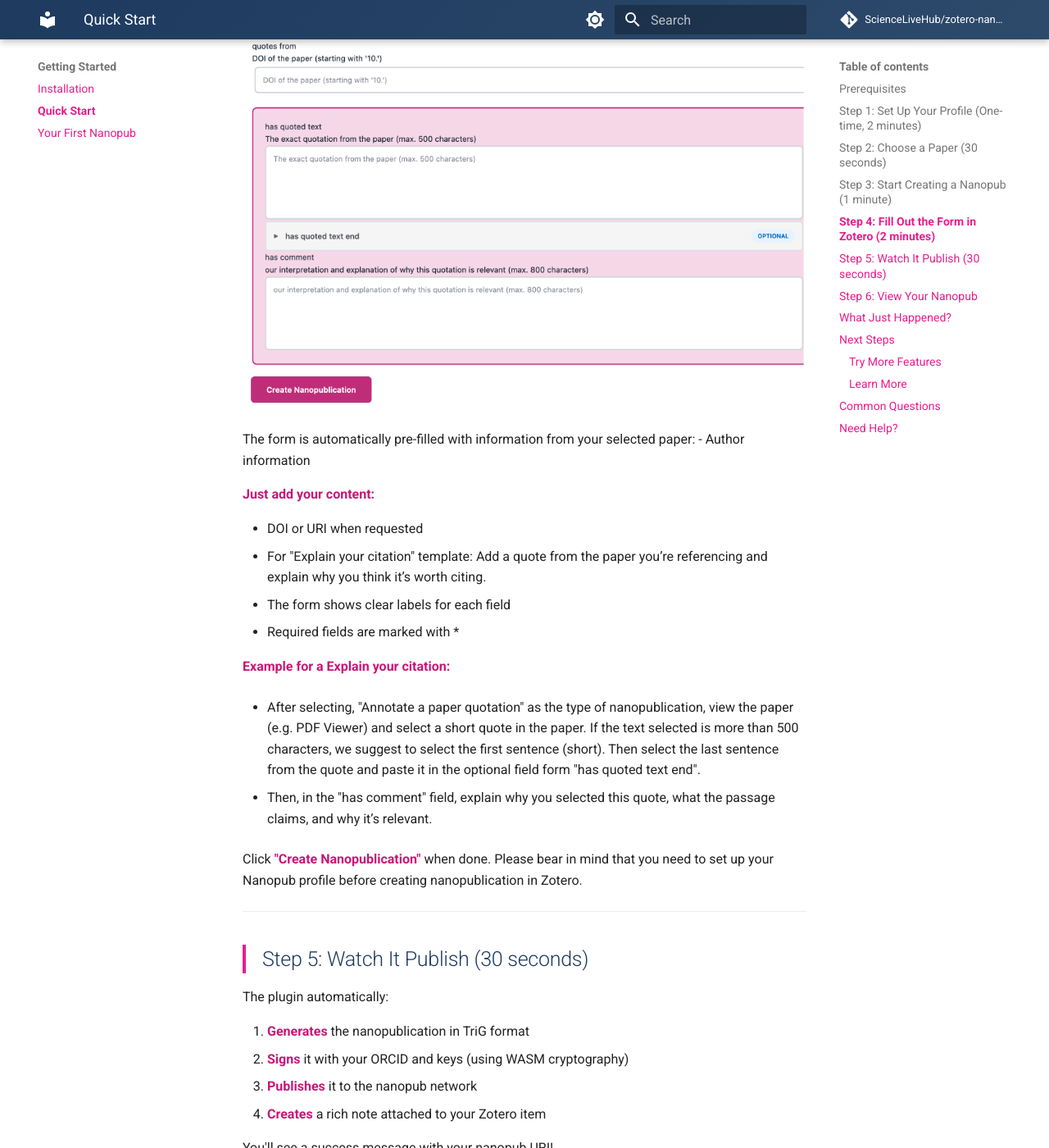
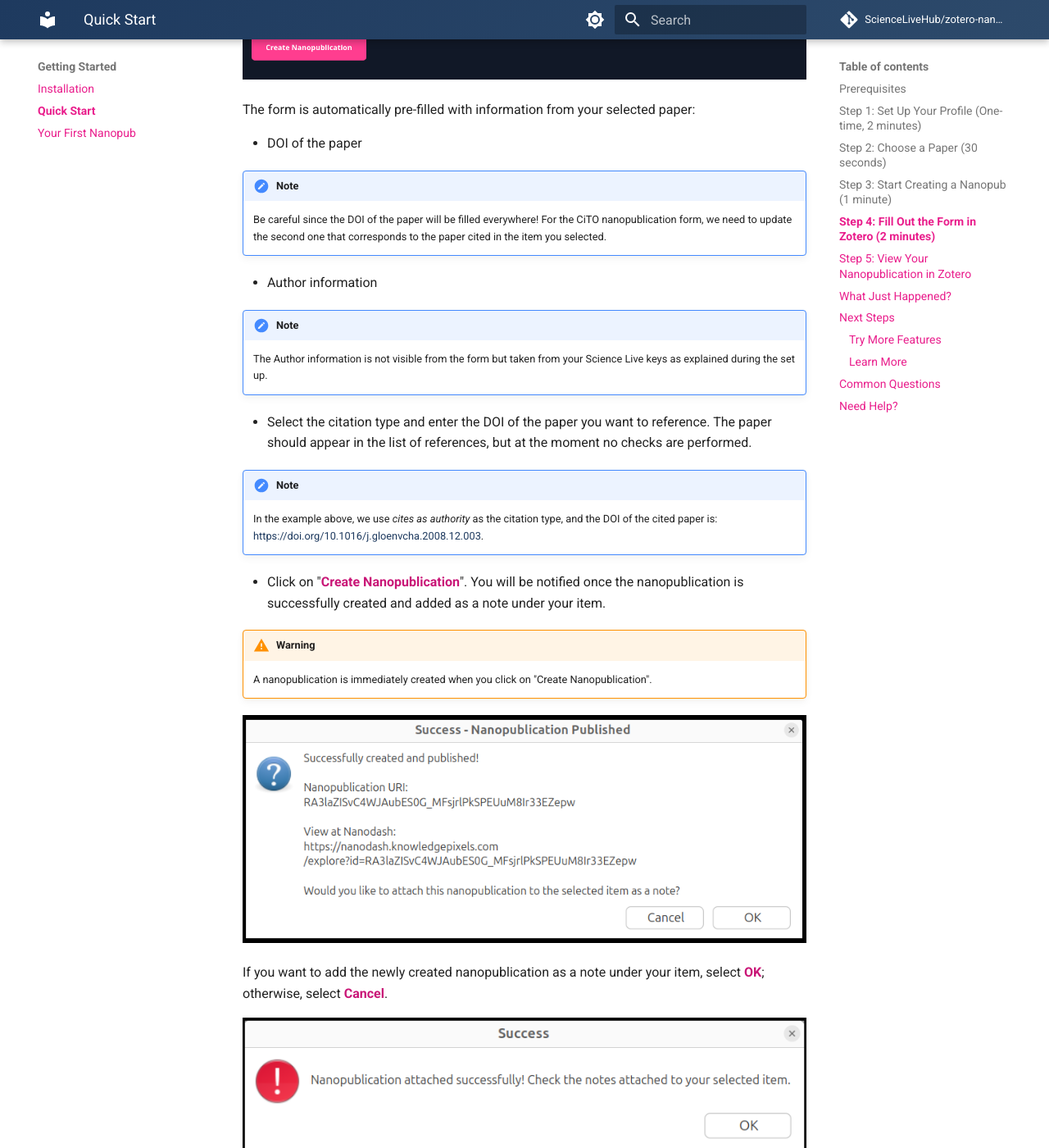
Before and after one commit to ScienceLiveHub/zotero-nanopub-plugin, an MkDocs documentation site: the page built from docs/getting-started/quick-start.md, in a window 1280 px wide and 1400 px high, scrolled down 2506 px. Shown: the whole window at 82% size. Built offline with MkDocs 1.6.1 and Material for MkDocs 9.7.7, drawn with Linux system fonts in a browser that asks for light colours; comment, search, counter and statistics services are not loaded; some of the changed text lies outside the part shown.

```diff
--- a/docs/getting-started/quick-start.md
+++ b/docs/getting-started/quick-start.md
@@ -15,14 +15,13 @@ Create your first nanopublication in 5 minutes - **entirely within Zotero!**
 
 Your nanopubs are signed with your ORCID for proper attribution.
 
-1. In Zotero, go to **Zotero → Settings** or **File → Preferences**.
+1. In Zotero, go to **Zotero → Settings** or if Zotero menu does not exist, go to **Edit → Settings**.
 2. Select the **Science Live** Panel
 2. Enter your full name (e.g., "Jane Smith")
 3. Enter your ORCID (e.g., `0000-0002-1234-5678` or `https://orcid.org/0000-0002-1234-5678`)
-![Screenshot: Profile setup orcid dialog](../assets/images/setup-profile-orcid.png)
-4. Click **OK**
+4. Click **Save Profile**
 ![Screenshot: Profile setup name dialog](../assets/images/setup-profile-name.png)
-5. To check your profile, go to  **File → Show  Nanopub Profile**
+5. To check your profile, click on **View Profile** on the same setup panel.
 
 The plugin generates cryptographic keys and stores them securely in Zotero.
 
@@ -46,14 +45,14 @@ Pick any paper from your Zotero library that you want to annotate.
 ## Step 3: Start Creating a Nanopub (1 minute)
 
 **Option A: Right-click menu** (recommended)
+
 1. **Right-click** the paper
 2. Hover over **"Create Nanopublication"**
-3. Choose a template from the submenu:
+3. Choose the CiTO template from the submenu:
    - **📚 Citation**: Describe paper relationships.  *Good for first-time users*
-   - **📝 Explain your citation**: Select the text you’re citing and explain why you reference it.  *Good for explaining exactly which part you cite and why.*
-   - **🌍 Geographical Coverage**: Identify the geographical area discussed in the paper and support it with a quote. *Good for documenting which geographical area is discussed in the paper.*
 
 **Option B: File menu**
+
 1. Go to **File → Create Nanopublication**
 2. Choose a template from the submenu
 
@@ -65,52 +64,48 @@ We’re adding new templates as we develop the Nanopublication Zotero plugin —
 
 A new tab opens in Zotero with an interactive form:
 
-![Screenshot: Zotero tab with nanopub creation form](../assets/images/annotating-paper-form.png)
+![Screenshot: Zotero tab with nanopub creation form](../assets/images/cito-form.png)
 
 The form is automatically pre-filled with information from your selected paper:
+
+- DOI of the paper
+
+!!! note
+    Be careful since the DOI of the paper will be filled everywhere! For the CiTO nanopublication form, we need to update the second one that corresponds to the paper cited in the item you selected.
+
 - Author information
 
-**Just add your content:**
 
-- DOI or URI when requested
-- For "Explain your citation" template: Add a quote from the paper you’re referencing and explain why you think it’s worth citing.
-- The form shows clear labels for each field
-- Required fields are marked with *
+!!! note
+    The Author information is not visible from the form but taken from your Science Live keys as explained during the set up.
 
-**Example for a Explain your citation:**
+- Select the citation type and enter the DOI of the paper you want to reference. The paper should appear in the list of references, but at the moment no checks are performed.
 
-- After selecting, "Annotate a paper quotation" as the type of nanopublication, view the paper (e.g. PDF Viewer) and select a short quote in the paper. If the text selected is more than 500 characters, we suggest to select the first sentence (short). Then select the last sentence from the quote and paste it in the optional field form "has quoted text end".
+!!! note
+    In the example above, we use *cites as authority* as the citation type, and the DOI of the cited paper is: [https://doi.org/10.1016/j.gloenvcha.2008.12.003](https://doi.org/10.1016/j.gloenvcha.2008.12.003).
 
-- Then, in the "has comment" field, explain why you selected this quote, what the passage claims, and why it’s relevant.
+- Click on "**Create Nanopublication**". You will be notified once the nanopublication is successfully created and added as a note under your item.
 
-Click **"Create Nanopublication"** when done. Please bear in mind that you need to set up your Nanopub profile before creating nanopublication in Zotero.
+
+!!! warning
+    A nanopublication is immediately created when you click on "Create Nanopublication".
+
+![Screenshot: Success - Nanopublication created](../assets/images/success-published-nanopub.png)
+
+If you want to add the newly created nanopublication as a note under your item, select **OK**; otherwise, select **Cancel**.
+
+![Screenshot: Success - Nanopublication created](../assets/images/note-added.png)
 
 ---
 
-## Step 5: Watch It Publish (30 seconds)
+## Step 5: View Your Nanopublication in Zotero
 
-The plugin automatically:
+Once the nanopublication is added as a note to your selected item, you can check and display its content by clicking on it.
 
-1. **Generates** the nanopublication in TriG format
-2. **Signs** it with your ORCID and keys (using WASM cryptography)
-3. **Publishes** it to the nanopub network
-4. **Creates** a rich note attached to your Zotero item
-
-You'll see a success message with your nanopub URI!
-
----
-
-## Step 6: View Your Nanopub
-
-You can add your newly published nanopublication as a note to the paper you selected to generate it from.
-
-Once added a new window pops up: *Success: Nanopublication attached successfully! Check the notes attached to your selected item.*
-
-You can check and display the content of the note by clicking on it.
-
-![Screenshot: Rich note in Zotero showing the nanopub](../assets/images/nanopub-view.png)
+![Screenshot: Rich note in Zotero showing the nanopub](../assets/images/cito-view-from-zotero.png)
 
 The rich note includes:
+
 - Formatted display
 - Your name and ORCID
 - Publication date
@@ -119,8 +114,6 @@ The rich note includes:
 - Share/cite nanopublication
 
 **View online:** Click the URI link to see your nanopub on the nanopub network.
-
-**Search for your work:** Visit [Nanodash](https://nanodash.knowledgepixels.com/) and search for your ORCID to see all your nanopubs.
 
 ---
 
@@ -152,14 +145,17 @@ You created a **nanopublication** - a tiny, semantic, citable unit of knowledge
 **Try a different template:**
 
 - Create another nanopub
-- Choose **"📚 Citation"** template
-- Use CiTO (Citation Typing Ontology) to describe paper relationships
+- Choose **"📚 Comment on paper"** template
+- Use CiTO (Citation Typing Ontology) to comment on a paper.
 
 **Import a nanopub:**
 
-- Find an interesting nanopub URI (search on Nanodash)
+- Find an interesting nanopub URI (search on the Science Live Platform or directly on Nanodash)
 - **File → Import Nanopublication as New Item**
 - It's added to your library
+
+!!! note
+    If you want to add a nanopublication as a note under an item, please select **File → Import Nanopublication (Attach to Item)" or right click on a given item and select "Attach Nanopublication".
 
 ### Learn More
 
```
Also changed, not shown: docs/development/contributing.md (+37 -0 lines), docs/getting-started/installation.md (+4 -2 lines), docs/user-guide/features.md (+27 -19 lines), docs/user-guide/templates.md (+97 -38 lines), docs/assets/images/cito-form.png (added), docs/assets/images/cito-view-from-zotero.png (added), docs/assets/images/comment-form.png (added), docs/assets/images/note-added.png (added), docs/assets/images/setup-profile-orcid.png (deleted), docs/assets/images/success-published-nanopub.png (added), 1 other file.
